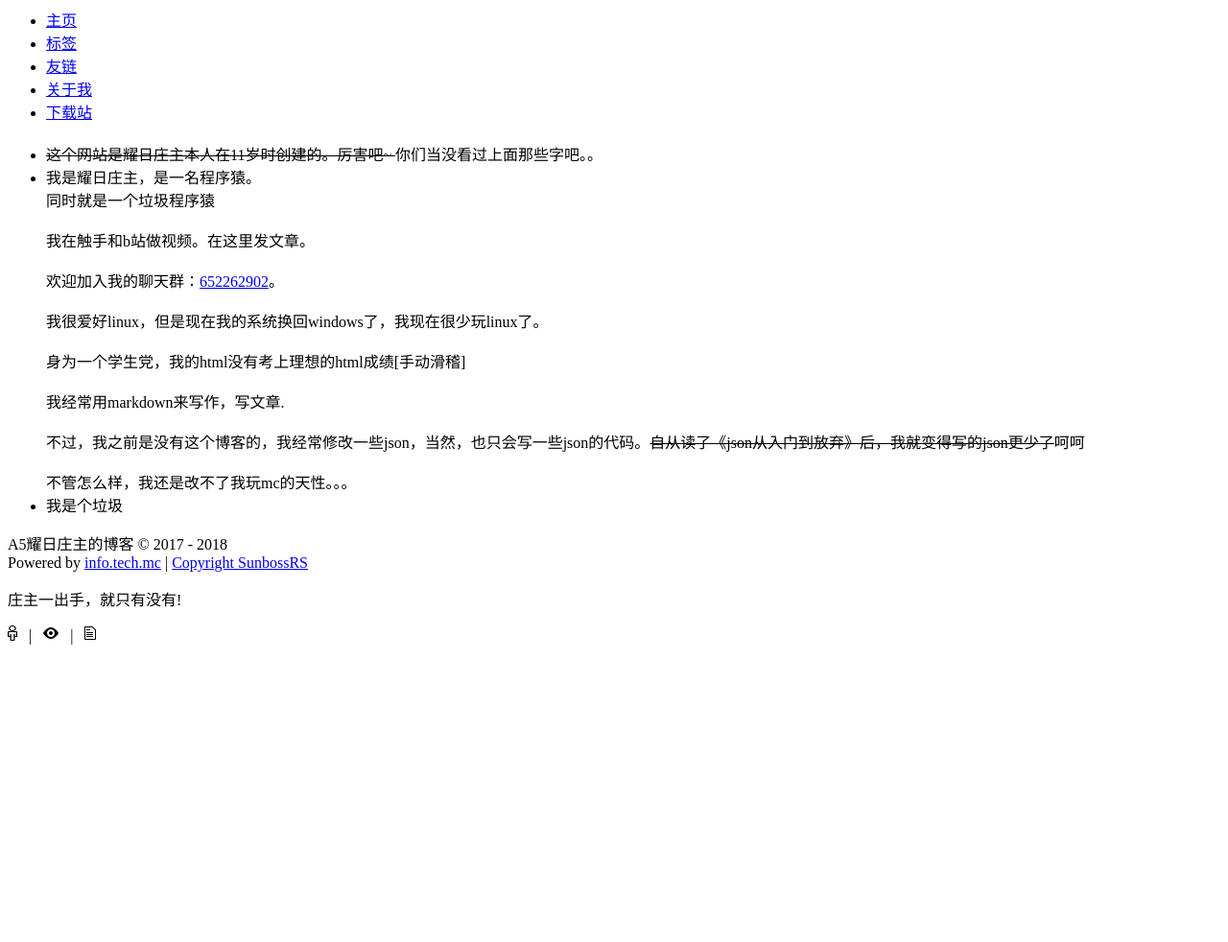
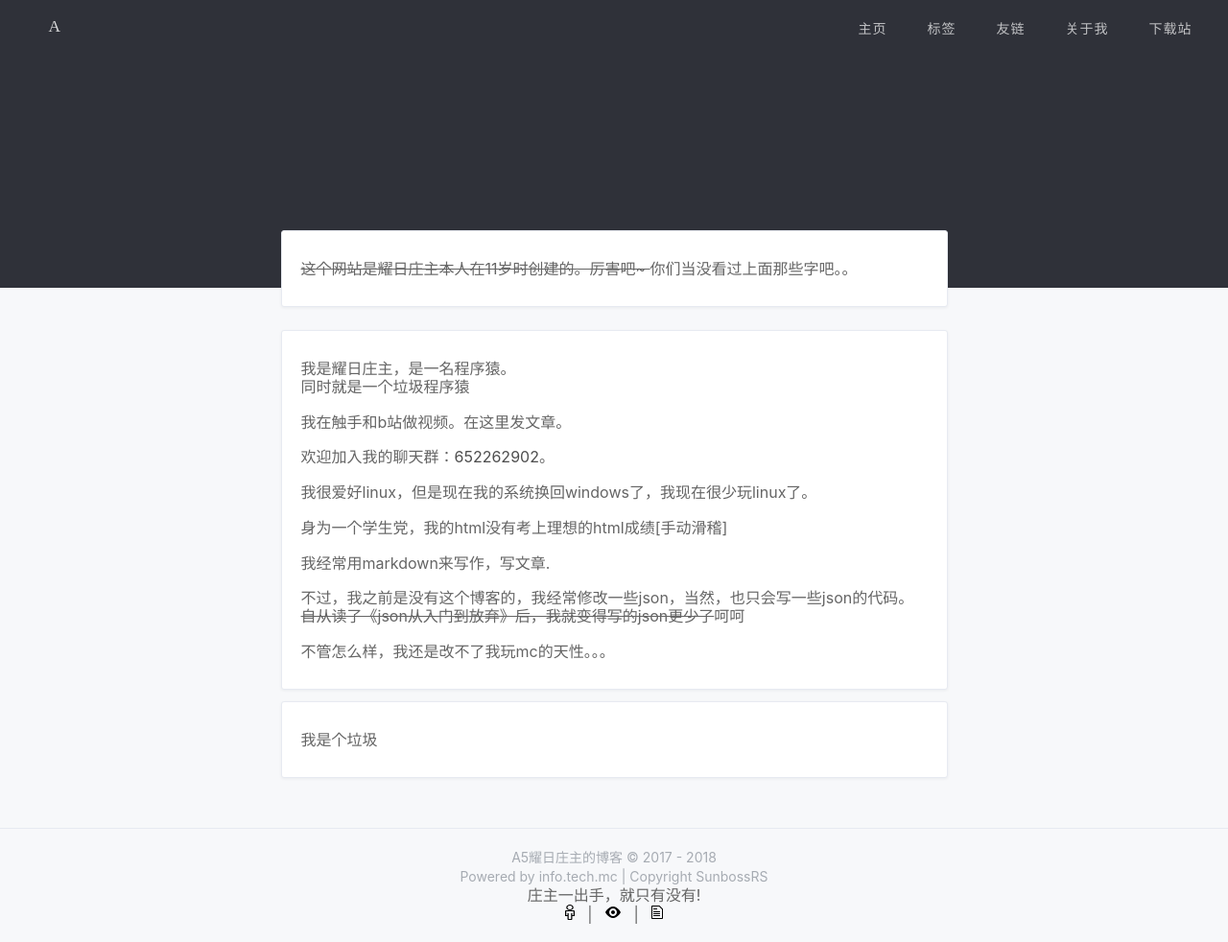
Before and after one commit to Sunbertrs/sunbossrs-blog-v1, a Jekyll site: the page built from markdown-page/AboutMe.md, in a window 1280 px wide and 982 px high. Shown: the whole window at 96% size. Built offline with Jekyll 4.4.1, drawn with Linux system fonts in a browser that asks for light colours; nearby versions of some CDN libraries; comment, search, counter and statistics services are not loaded; a style sheet for code colours, icons or effects is not loaded.

Commit message:
Update markdown-page.html

```diff
--- a/_layouts/markdown-page.html
+++ b/_layouts/markdown-page.html
@@ -1,4 +1,7 @@
-
+<!DOCTYPE html>
+<html>
+{% include head.html %}
+<body>
 {% include header.html %}
 
 <div class="g-banner tags-banner {{ site.cover }} {{ site.cover}}" data-theme="{{ site.cover }}">
```
